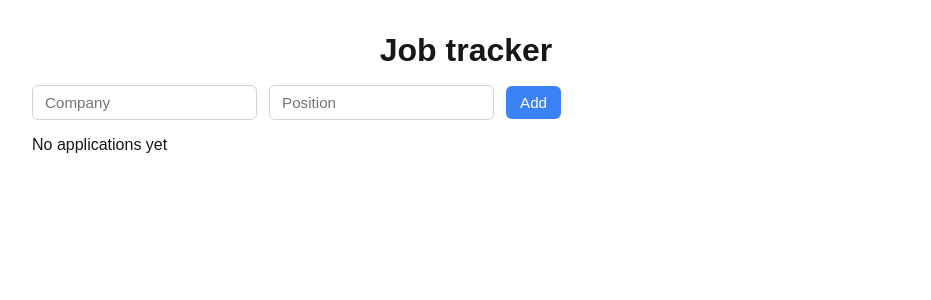
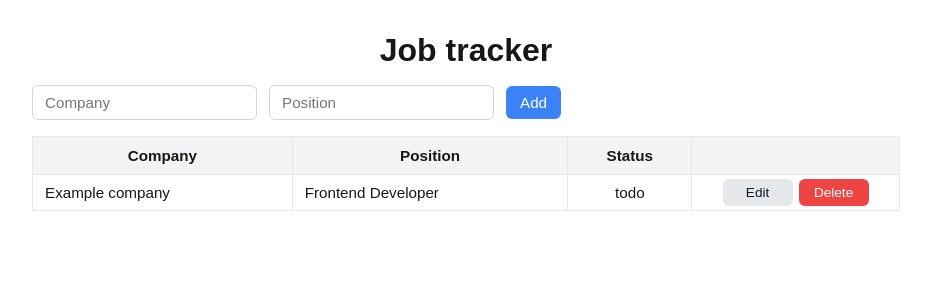
Before and after one commit to m-amroune/job-tracker, a Next.js app: page / in a window 1280 px wide. Shown: the top 300 px of the page, without its empty margins (174-1105 px from the left). Built offline with nearby package versions, Linux system fonts and the light colour scheme.

Commit message:
feat : initialize table with default job when no data exists

```diff
--- a/eslint.config.mjs
+++ b/eslint.config.mjs
@@ -6,7 +6,6 @@ const eslintConfig = defineConfig([
   ...nextVitals,
   ...nextTs,
 
-  // Désactive les règles fantômes qui provoquent tes erreurs
   {
     rules: {
       "react-compiler/react-compiler": "off",
--- a/src/app/page.tsx
+++ b/src/app/page.tsx
@@ -14,6 +14,14 @@ function getNextStatus(current: JobStatus): JobStatus {
   return STATUS_ORDER[nextIndex];
 }
 
+const DEFAULT_JOB: JobApplication = {
+  id: crypto.randomUUID(),
+  company: "Example company",
+  position: "Frontend Developer",
+  status: "todo",
+  createdAt: new Date().toISOString(),
+};
+
 export default function Page() {
   // Stored job applications (hydrated from localStorage)
   const [jobs, setJobs] = useState<JobApplication[]>([]);
@@ -27,7 +35,15 @@ export default function Page() {
 
   // Hydrate state from localStorage on client mount
   useEffect(() => {
-    setJobs(loadJobs());
+    const storedJobs = loadJobs();
+
+    if (storedJobs.length === 0) {
+      setJobs([DEFAULT_JOB]);
+      saveJobs([DEFAULT_JOB]);
+      return;
+    }
+
+    setJobs(storedJobs);
   }, []);
 
   // Create a new job entry from form inputs and persist
```
